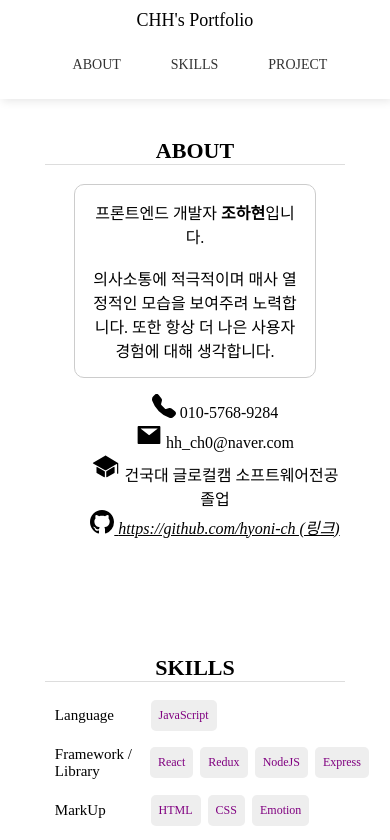
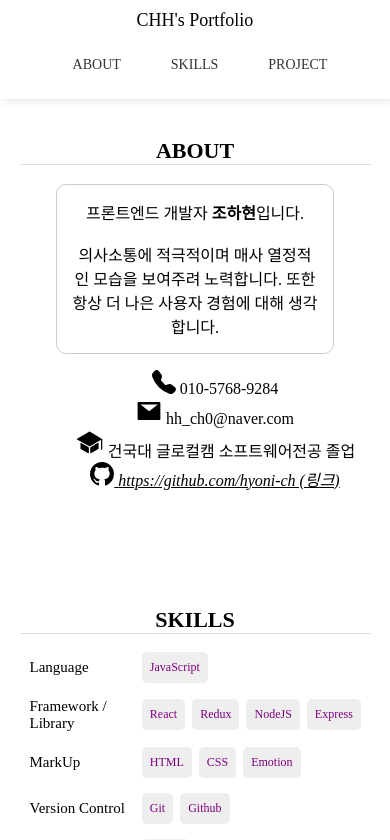
Before and after one commit to hyoni-ch/frontend-portfolio, a React (Create React App) app: page / in a window 390 px wide. Shown: the top 840 px of the page. Built offline with nearby package versions, Linux system fonts and the light colour scheme; a web font is replaced by a local one.

Commit message:
mobile width 수정

```diff
--- a/src/App.css
+++ b/src/App.css
@@ -4,6 +4,7 @@
 
   @media screen and (max-width: 600px) {
     padding-top: 120px;
+    width: 100%;
   }
 
   @media screen and (max-width: 698px) {
--- a/src/components/style/MainCss.js
+++ b/src/components/style/MainCss.js
@@ -5,7 +5,7 @@
   margin: 0 auto;
 
   @media screen and (max-width: 698px) {
-    width: 77%;
+    width: 90%;
   }
 `;
 
```
